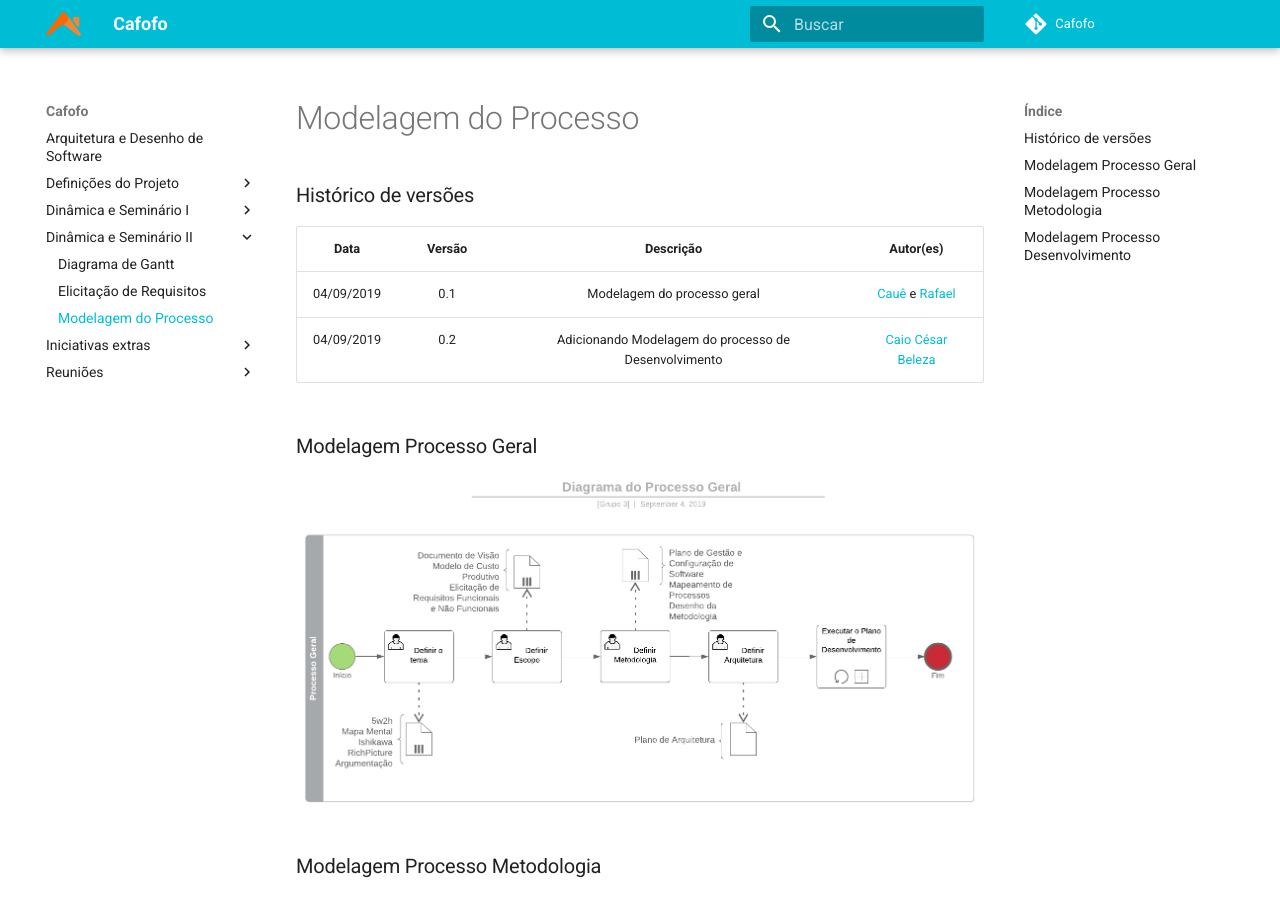
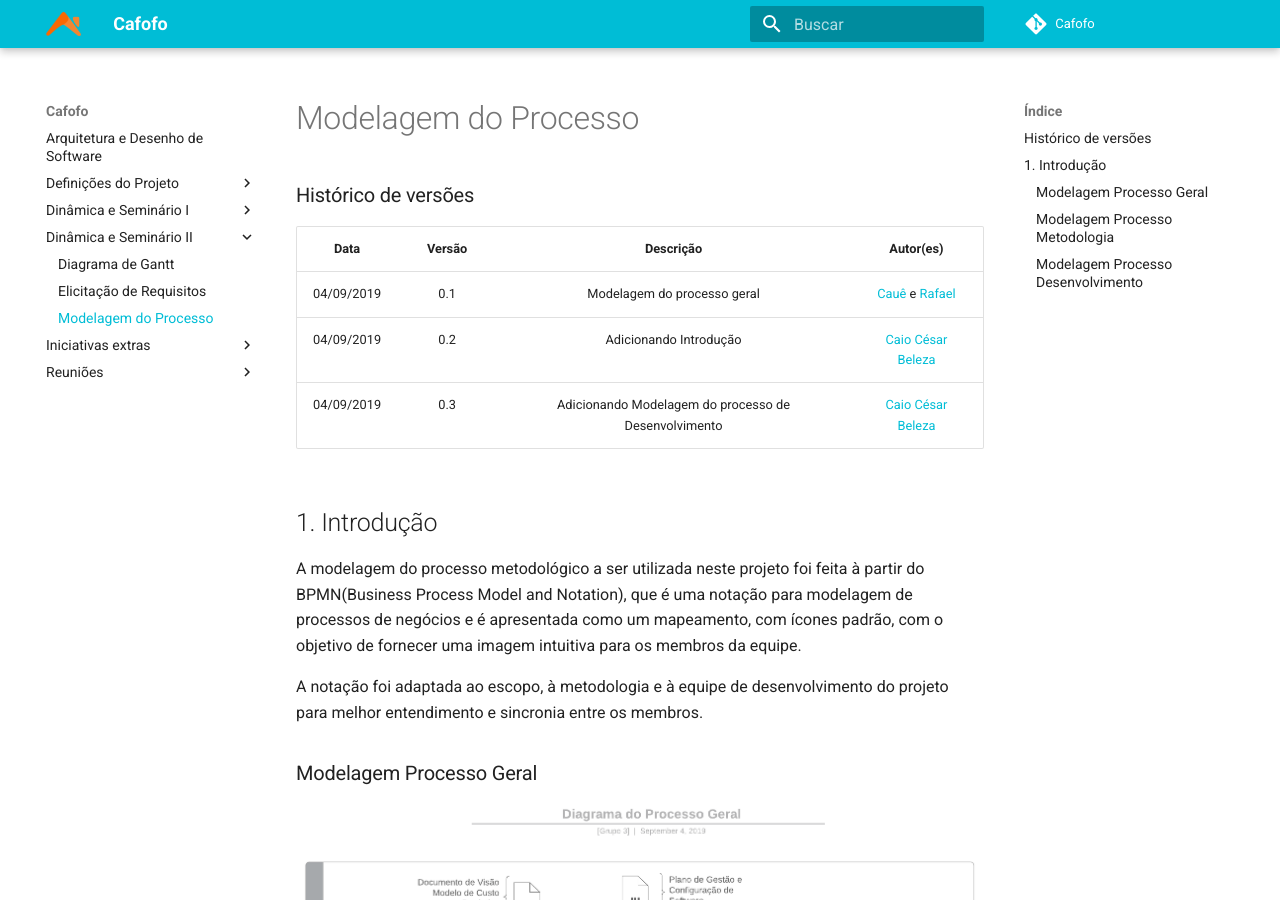
Before and after one commit to desenho-2019/Wiki, an MkDocs documentation site: the page built from docs/Dinâmica e Seminário II/Modelagem do Processo.md, in a window 1280 px wide and 900 px high. Built offline with MkDocs 1.6.1 and Material for MkDocs 9.7.7, drawn with Linux system fonts in a browser that asks for light colours.

Commit message:
Adicionando introdução à modelagem de processos

```diff
--- a/docs/Dinâmica e Seminário II/Modelagem do Processo.md
+++ b/docs/Dinâmica e Seminário II/Modelagem do Processo.md
@@ -5,7 +5,12 @@
 |   Data   |  Versão  |        Descrição       |          Autor(es)          |
 |:--------:|:--------:|:----------------------:|:---------------------------:|
 |04/09/2019|0.1|Modelagem do processo geral|[Cauê](https://github.com/caue96) e [Rafael](https://github.com/rafaelbrg)|
-|04/09/2019|0.2|Adicionando Modelagem do processo de Desenvolvimento|[Caio César Beleza](https://github.com/Caiocbelexa)|
+|04/09/2019|0.2|Adicionando Introdução|[Caio César Beleza](https://github.com/Caiocbelexa)|
+|04/09/2019|0.3|Adicionando Modelagem do processo de Desenvolvimento|[Caio César Beleza](https://github.com/Caiocbelexa)|
+
+## 1. Introdução
+A modelagem do processo metodológico a ser utilizada neste projeto foi feita à partir do BPMN(Business Process Model and Notation), que é uma notação para modelagem de processos de negócios e é apresentada como um mapeamento, com ícones padrão, com o objetivo de fornecer uma imagem intuitiva para os membros da equipe.<p>
+A notação foi adaptada ao escopo, à metodologia e à equipe de desenvolvimento do projeto para melhor entendimento e sincronia entre os membros.
 
 ### Modelagem Processo Geral
 [![Processo Geral](img/Diagramas_Cafofo_Processo_Geral.png)](https://ibb.co/H778mdP)
```
